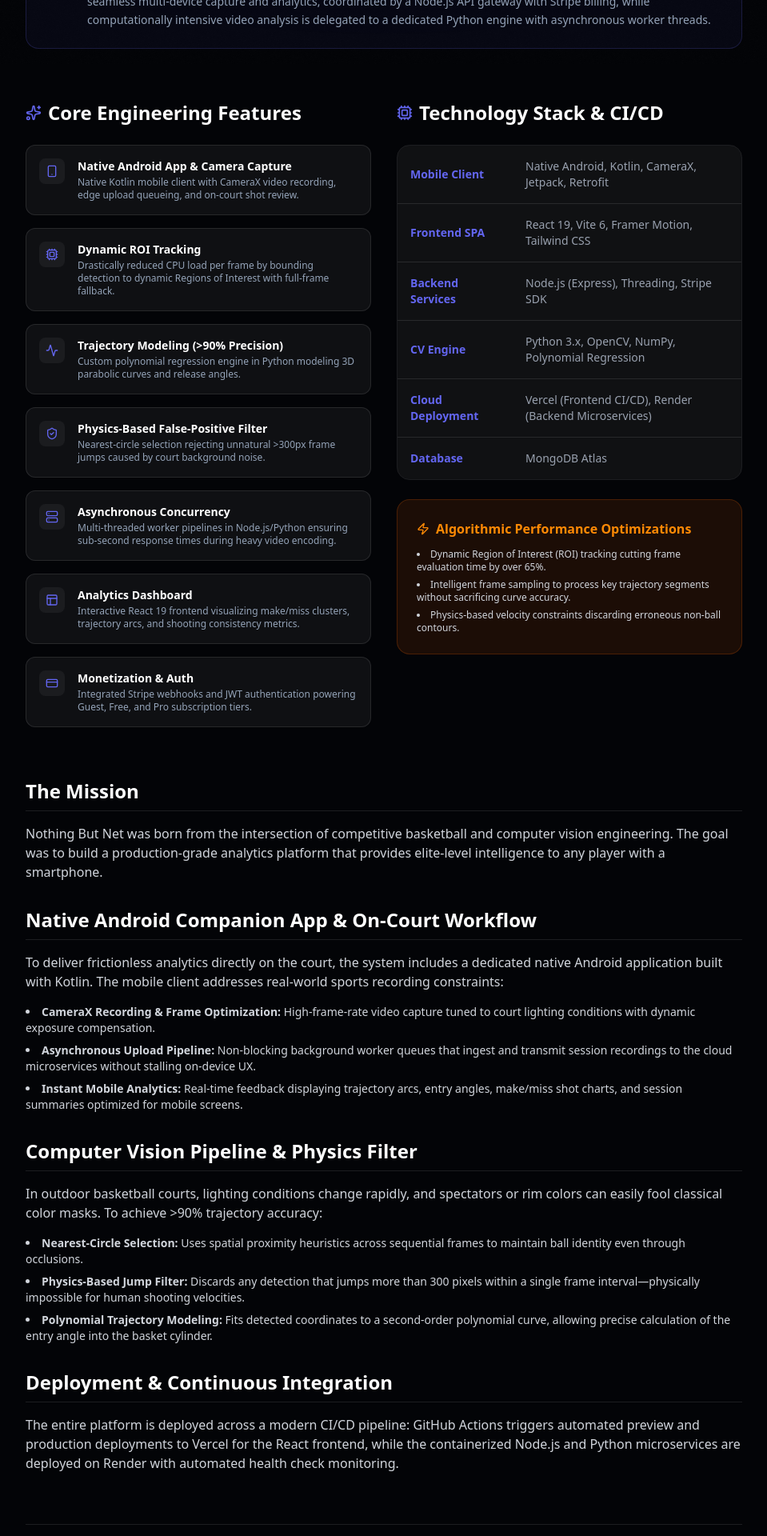
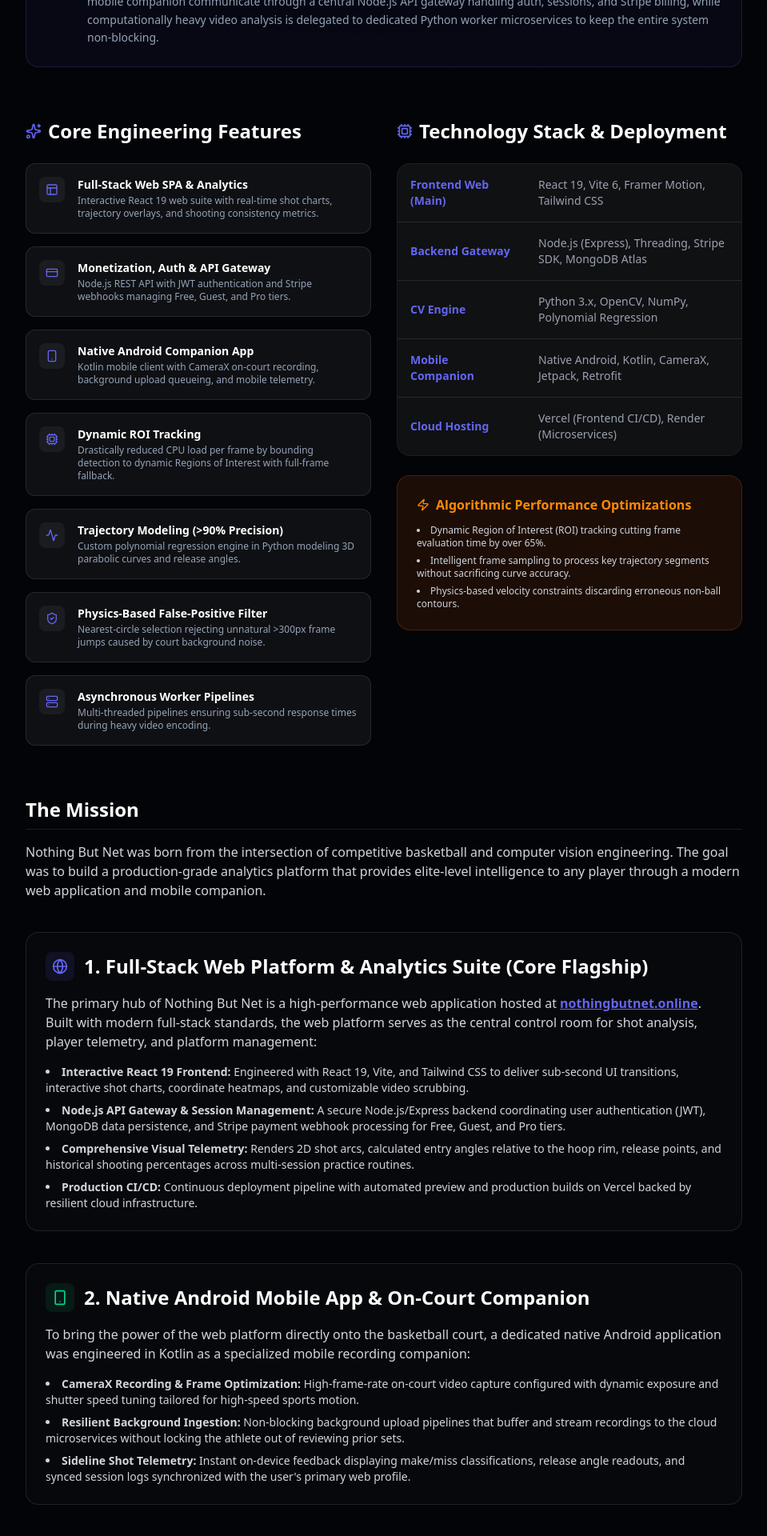
Before and after one commit to Maseeek/portfolio, a Next.js app: page /blog/nothing-but-net in a window 1280 px wide. Shown: the part 720-2640 px from the top of the page at 80% size, without its empty margins (160-1119 px from the left). Built offline with nearby package versions, Linux system fonts and the light colour scheme.

Commit message:
feat: emphasize full-stack web flagship and add distinct web and mobile sections to case study

```diff
--- a/app/blog/nothing-but-net/page.tsx
+++ b/app/blog/nothing-but-net/page.tsx
@@ -1,5 +1,5 @@
 import Link from "next/link";
-import { ArrowLeft, ExternalLink, Cpu, Layout, Sparkles, CreditCard, Zap, Activity, Server, ShieldCheck, Smartphone } from "lucide-react";
+import { ArrowLeft, ExternalLink, Cpu, Layout, Sparkles, CreditCard, Zap, Activity, Server, ShieldCheck, Smartphone, Globe } from "lucide-react";
 import { SiGithub } from "react-icons/si";
 import { ProjectPagination } from "@/components/project-pagination";
 
@@ -15,20 +15,20 @@
         <div className="space-y-4">
           <div className="inline-flex items-center gap-2 px-3 py-1 rounded-full bg-accent/10 border border-accent/20">
             <Sparkles className="w-3 h-3 text-accent" />
-            <span className="text-[10px] uppercase tracking-[0.2em] text-accent font-bold">Production CV Studio & Mobile Ecosystem</span>
+            <span className="text-[10px] uppercase tracking-[0.2em] text-accent font-bold">Production Full-Stack Web Platform & CV Studio</span>
           </div>
           <h1 className="text-5xl md:text-7xl font-black tracking-tighter text-white uppercase leading-none">
             nothing<span className="text-accent">but</span>net
           </h1>
           <p className="text-xl md:text-2xl text-muted-foreground font-light tracking-tight max-w-2xl">
-            A production-ready full-stack ecosystem with a native Android mobile companion, React web SPA (nothingbutnet.online), and Python computer vision microservice modeling basketball trajectories via polynomial regression.
+            A production-ready full-stack web platform (<a href="https://nothingbutnet.online" target="_blank" rel="noopener noreferrer" className="text-white hover:text-accent underline underline-offset-4 font-medium transition-colors">nothingbutnet.online</a>) with a dedicated native Android companion app, providing real-time basketball shot analytics via custom computer vision and polynomial regression.
           </p>
         </div>
 
         <div className="flex flex-wrap gap-4 pt-4">
           <a href="https://nothingbutnet.online" target="_blank" rel="noopener noreferrer" className="inline-flex items-center px-6 py-3 bg-white text-black hover:bg-accent hover:text-white rounded-full text-sm font-bold transition-all transform hover:scale-105">
             <ExternalLink className="w-4 h-4 mr-2" />
-            Visit Live Site
+            Visit Live Site (Web App)
           </a>
           <a href="https://github.com/Maseeek/nothingbutnet" target="_blank" rel="noopener noreferrer" className="inline-flex items-center px-6 py-3 bg-white/10 text-white hover:bg-white/20 border border-white/15 rounded-full text-sm font-bold transition-all transform hover:scale-105">
             <SiGithub className="w-4 h-4 mr-2" />
@@ -43,9 +43,9 @@
           <Server className="w-5 h-5" />
         </div>
         <div>
-          <h3 className="font-bold text-white mb-1">Multi-Platform Architecture & Concurrency</h3>
+          <h3 className="font-bold text-white mb-1">Decoupled Microservice Architecture & Multi-Client Ecosystem</h3>
           <p className="text-sm text-muted-foreground leading-relaxed">
-            Engineered with a clean separation of concerns: a native Android application (Kotlin) and React 19 web SPA provide seamless multi-device capture and analytics, coordinated by a Node.js API gateway with Stripe billing, while computationally intensive video analysis is delegated to a dedicated Python engine with asynchronous worker threads.
+            Engineered with a clean separation of concerns: the core full-stack web application (React 19 SPA) and native Android mobile companion communicate through a central Node.js API gateway handling auth, sessions, and Stripe billing, while computationally heavy video analysis is delegated to dedicated Python worker microservices to keep the entire system non-blocking.
           </p>
         </div>
       </div>
@@ -58,13 +58,13 @@
           </h2>
           <ul className="space-y-4">
             {[
-              { icon: Smartphone, title: "Native Android App & Camera Capture", desc: "Native Kotlin mobile client with CameraX video recording, edge upload queueing, and on-court shot review." },
+              { icon: Layout, title: "Full-Stack Web SPA & Analytics", desc: "Interactive React 19 web suite with real-time shot charts, trajectory overlays, and shooting consistency metrics." },
+              { icon: CreditCard, title: "Monetization, Auth & API Gateway", desc: "Node.js REST API with JWT authentication and Stripe webhooks managing Free, Guest, and Pro tiers." },
+              { icon: Smartphone, title: "Native Android Companion App", desc: "Kotlin mobile client with CameraX on-court recording, background upload queueing, and mobile telemetry." },
               { icon: Cpu, title: "Dynamic ROI Tracking", desc: "Drastically reduced CPU load per frame by bounding detection to dynamic Regions of Interest with full-frame fallback." },
               { icon: Activity, title: "Trajectory Modeling (>90% Precision)", desc: "Custom polynomial regression engine in Python modeling 3D parabolic curves and release angles." },
               { icon: ShieldCheck, title: "Physics-Based False-Positive Filter", desc: "Nearest-circle selection rejecting unnatural >300px frame jumps caused by court background noise." },
-              { icon: Server, title: "Asynchronous Concurrency", desc: "Multi-threaded worker pipelines in Node.js/Python ensuring sub-second response times during heavy video encoding." },
-              { icon: Layout, title: "Analytics Dashboard", desc: "Interactive React 19 frontend visualizing make/miss clusters, trajectory arcs, and shooting consistency metrics." },
-              { icon: CreditCard, title: "Monetization & Auth", desc: "Integrated Stripe webhooks and JWT authentication powering Guest, Free, and Pro subscription tiers." },
+              { icon: Server, title: "Asynchronous Worker Pipelines", desc: "Multi-threaded pipelines ensuring sub-second response times during heavy video encoding." },
             ].map((feature, i) => (
               <li key={i} className="flex gap-4 p-4 rounded-xl bg-white/5 border border-white/10 hover:border-white/20 transition-colors">
                 <div className="p-2 h-fit rounded-lg bg-white/5 text-accent shrink-0">
@@ -82,21 +82,20 @@
         <div className="space-y-6">
           <h2 className="text-2xl font-bold text-white flex items-center gap-2">
             <Cpu className="w-5 h-5 text-accent" />
-            Technology Stack & CI/CD
+            Technology Stack & Deployment
           </h2>
           <div className="rounded-2xl border border-white/10 overflow-hidden">
             <table className="w-full text-sm">
               <tbody className="divide-y divide-white/10">
                 {[
-                  ["Mobile Client", "Native Android, Kotlin, CameraX, Jetpack, Retrofit"],
-                  ["Frontend SPA", "React 19, Vite 6, Framer Motion, Tailwind CSS"],
-                  ["Backend Services", "Node.js (Express), Threading, Stripe SDK"],
+                  ["Frontend Web (Main)", "React 19, Vite 6, Framer Motion, Tailwind CSS"],
+                  ["Backend Gateway", "Node.js (Express), Threading, Stripe SDK, MongoDB Atlas"],
                   ["CV Engine", "Python 3.x, OpenCV, NumPy, Polynomial Regression"],
-                  ["Cloud Deployment", "Vercel (Frontend CI/CD), Render (Backend Microservices)"],
-                  ["Database", "MongoDB Atlas"],
+                  ["Mobile Companion", "Native Android, Kotlin, CameraX, Jetpack, Retrofit"],
+                  ["Cloud Hosting", "Vercel (Frontend CI/CD), Render (Microservices)"],
                 ].map(([label, tech]) => (
                   <tr key={label} className="bg-white/5 hover:bg-white/10 transition-colors">
-                    <td className="p-4 font-bold text-accent w-36">{label}</td>
+                    <td className="p-4 font-bold text-accent w-40">{label}</td>
                     <td className="p-4 text-gray-400">{tech}</td>
                   </tr>
                 ))}
@@ -118,34 +117,68 @@
         </div>
       </section>
 
-      <article className="prose prose-invert prose-lg max-w-none space-y-8 text-gray-300">
+      <article className="prose prose-invert prose-lg max-w-none space-y-10 text-gray-300">
         <section className="space-y-4">
           <h2 className="text-2xl font-bold text-white border-b border-white/10 pb-2">The Mission</h2>
           <p>
-            Nothing But Net was born from the intersection of competitive basketball and computer vision engineering. The goal was to build a production-grade analytics platform that provides elite-level intelligence to any player with a smartphone.
+            Nothing But Net was born from the intersection of competitive basketball and computer vision engineering. The goal was to build a production-grade analytics platform that provides elite-level intelligence to any player through a modern web application and mobile companion.
           </p>
         </section>
 
-        <section className="space-y-4">
-          <h2 className="text-2xl font-bold text-white border-b border-white/10 pb-2">Native Android Companion App & On-Court Workflow</h2>
+        {/* Section 1: Full-Stack Web Platform */}
+        <section className="space-y-4 p-6 rounded-2xl bg-white/[0.02] border border-white/10">
+          <div className="flex items-center gap-3">
+            <div className="p-2 rounded-lg bg-accent/10 text-accent">
+              <Globe className="w-5 h-5" />
+            </div>
+            <h2 className="text-2xl font-bold text-white m-0">1. Full-Stack Web Platform & Analytics Suite (Core Flagship)</h2>
+          </div>
           <p>
-            To deliver frictionless analytics directly on the court, the system includes a dedicated native Android application built with Kotlin. The mobile client addresses real-world sports recording constraints:
+            The primary hub of Nothing But Net is a high-performance web application hosted at <a href="https://nothingbutnet.online" target="_blank" rel="noopener noreferrer" className="text-accent underline font-semibold">nothingbutnet.online</a>. Built with modern full-stack standards, the web platform serves as the central control room for shot analysis, player telemetry, and platform management:
           </p>
           <ul className="list-disc list-inside space-y-2 text-sm text-gray-300">
             <li>
-              <strong>CameraX Recording & Frame Optimization:</strong> High-frame-rate video capture tuned to court lighting conditions with dynamic exposure compensation.
+              <strong>Interactive React 19 Frontend:</strong> Engineered with React 19, Vite, and Tailwind CSS to deliver sub-second UI transitions, interactive shot charts, coordinate heatmaps, and customizable video scrubbing.
             </li>
             <li>
-              <strong>Asynchronous Upload Pipeline:</strong> Non-blocking background worker queues that ingest and transmit session recordings to the cloud microservices without stalling on-device UX.
+              <strong>Node.js API Gateway & Session Management:</strong> A secure Node.js/Express backend coordinating user authentication (JWT), MongoDB data persistence, and Stripe payment webhook processing for Free, Guest, and Pro tiers.
             </li>
             <li>
-              <strong>Instant Mobile Analytics:</strong> Real-time feedback displaying trajectory arcs, entry angles, make/miss shot charts, and session summaries optimized for mobile screens.
+              <strong>Comprehensive Visual Telemetry:</strong> Renders 2D shot arcs, calculated entry angles relative to the hoop rim, release points, and historical shooting percentages across multi-session practice routines.
+            </li>
+            <li>
+              <strong>Production CI/CD:</strong> Continuous deployment pipeline with automated preview and production builds on Vercel backed by resilient cloud infrastructure.
             </li>
           </ul>
         </section>
 
+        {/* Section 2: Native Android Mobile Companion */}
+        <section className="space-y-4 p-6 rounded-2xl bg-white/[0.02] border border-white/10">
+          <div className="flex items-center gap-3">
+            <div className="p-2 rounded-lg bg-emerald-500/10 text-emerald-400">
+              <Smartphone className="w-5 h-5" />
+            </div>
+            <h2 className="text-2xl font-bold text-white m-0">2. Native Android Mobile App & On-Court Companion</h2>
+          </div>
+          <p>
+            To bring the power of the web platform directly onto the basketball court, a dedicated native Android application was engineered in Kotlin as a specialized mobile recording companion:
+          </p>
+          <ul className="list-disc list-inside space-y-2 text-sm text-gray-300">
+            <li>
+              <strong>CameraX Recording & Frame Optimization:</strong> High-frame-rate on-court video capture configured with dynamic exposure and shutter speed tuning tailored for high-speed sports motion.
+            </li>
+            <li>
+              <strong>Resilient Background Ingestion:</strong> Non-blocking background upload pipelines that buffer and stream recordings to the cloud microservices without locking the athlete out of reviewing prior sets.
+            </li>
+            <li>
+              <strong>Sideline Shot Telemetry:</strong> Instant on-device feedback displaying make/miss classifications, release angle readouts, and synced session logs synchronized with the user's primary web profile.
+            </li>
+          </ul>
+        </section>
+
+        {/* Section 3: Computer Vision & Physics */}
         <section className="space-y-4">
-          <h2 className="text-2xl font-bold text-white border-b border-white/10 pb-2">Computer Vision Pipeline & Physics Filter</h2>
+          <h2 className="text-2xl font-bold text-white border-b border-white/10 pb-2">3. Computer Vision Pipeline & Physics Filter</h2>
           <p>
             In outdoor basketball courts, lighting conditions change rapidly, and spectators or rim colors can easily fool classical color masks. To achieve &gt;90% trajectory accuracy:
           </p>
@@ -162,10 +195,11 @@
           </ul>
         </section>
 
+        {/* Section 4: Microservices Architecture */}
         <section className="space-y-4">
-          <h2 className="text-2xl font-bold text-white border-b border-white/10 pb-2">Deployment & Continuous Integration</h2>
+          <h2 className="text-2xl font-bold text-white border-b border-white/10 pb-2">4. Microservices Architecture & Cloud Deployment</h2>
           <p>
-            The entire platform is deployed across a modern CI/CD pipeline: GitHub Actions triggers automated preview and production deployments to Vercel for the React frontend, while the containerized Node.js and Python microservices are deployed on Render with automated health check monitoring.
+            The entire ecosystem is deployed across a decoupled multi-service infrastructure: GitHub Actions triggers automated deployments to Vercel for the React frontend, while the containerized Node.js API and Python computer vision microservices run on Render with automated health check monitoring and non-blocking worker threads.
           </p>
         </section>
       </article>
--- a/app/data/resume.ts
+++ b/app/data/resume.ts
@@ -112,8 +112,8 @@
     {
       title: "Nothing But Net",
       url: "/blog/nothing-but-net",
-      stack: ["Android (Kotlin)", "React 19", "Python", "OpenCV", "Node.js", "Render"],
-      description: "Production basketball analytics platform featuring native Android companion capture, dynamic ROI tracking, physics false-positive rejection (>300px jumps), trajectory polynomial regression (>90% accuracy), and async microservices.",
+      stack: ["React 19", "Node.js", "Python", "OpenCV", "Android (Companion)", "Render"],
+      description: "Flagship full-stack basketball analytics web platform (nothingbutnet.online) with dynamic ROI tracking, physics false-positive rejection, trajectory polynomial regression, and native Android companion capture.",
       size: "large", // 2x2
       color: "#FF6B6B", // Coral Red
       image: "/images/nbn-home.png",
```
